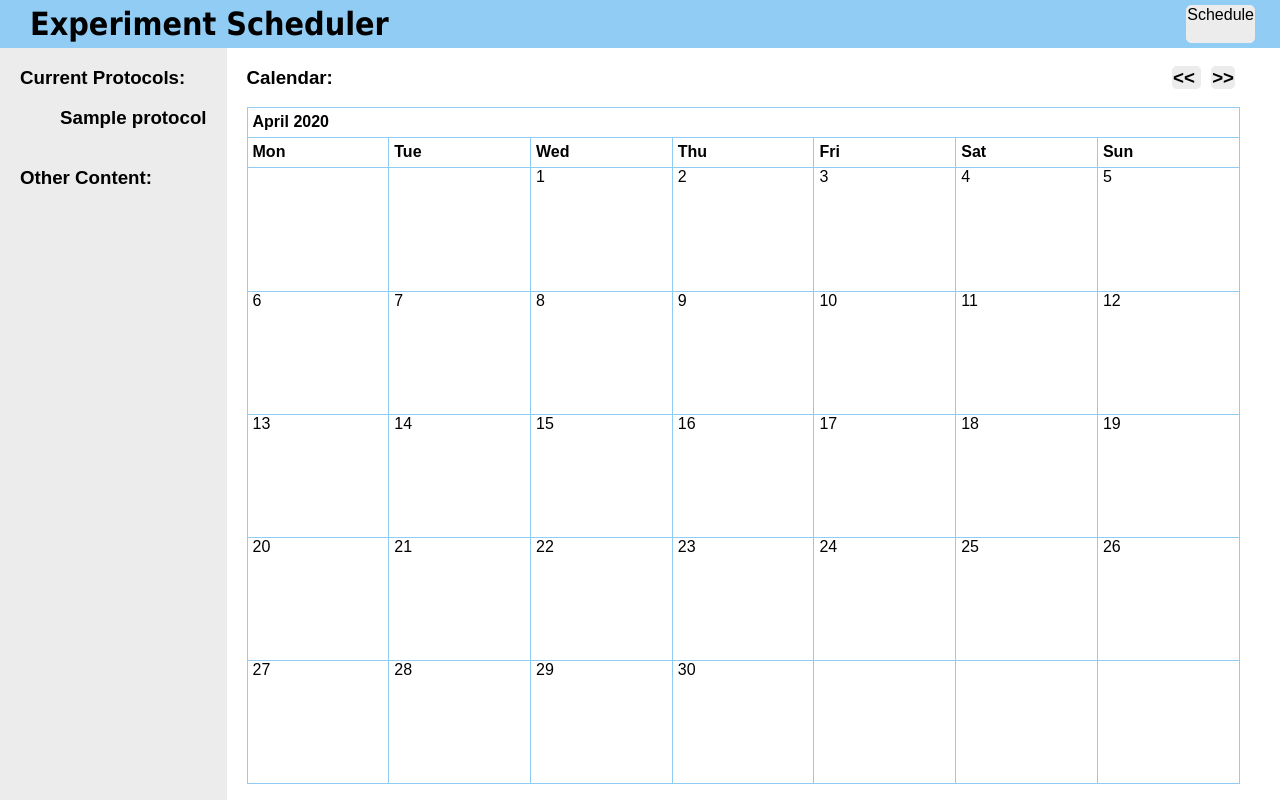
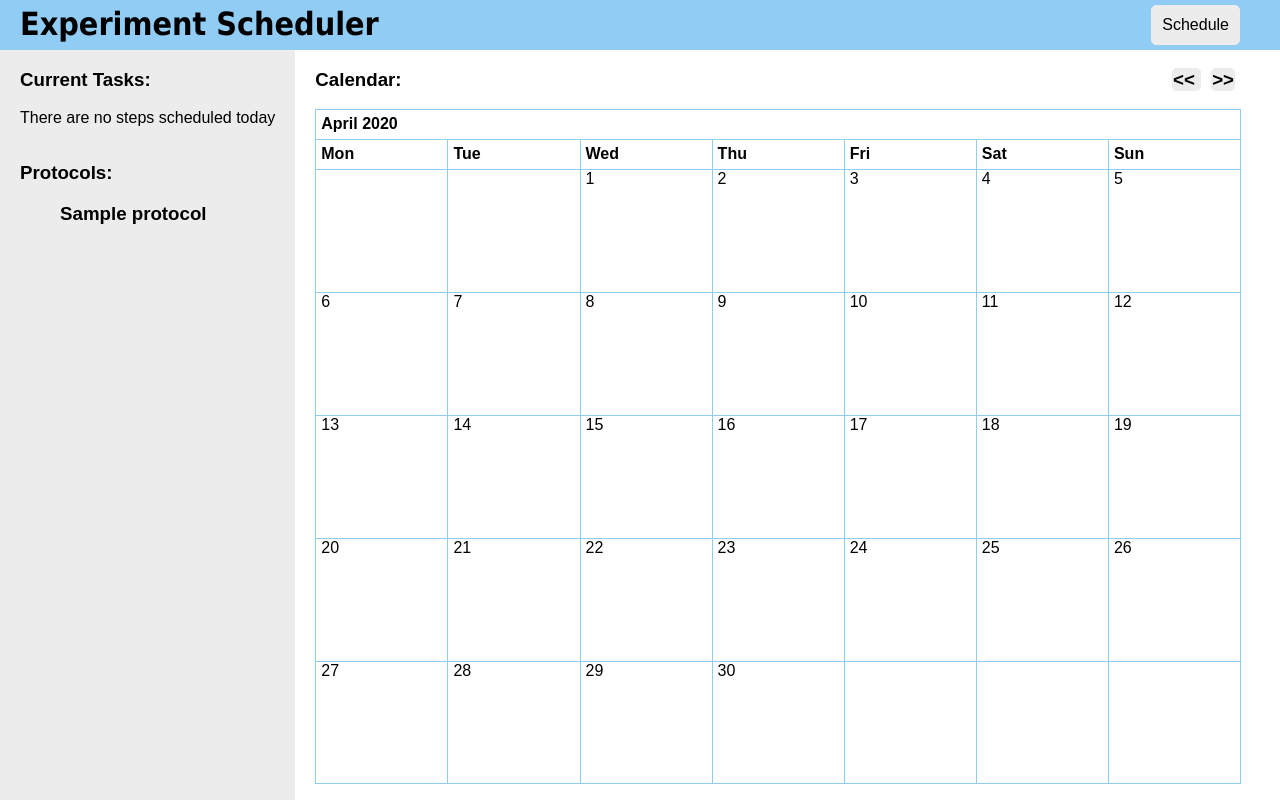
Before and after one commit to jmattick/experiment_planner, a Django app: page /protocols/ in a window 1280 px wide. Run offline with Django 3.2, Linux system fonts and the light colour scheme; tables that the repository leaves empty hold one stand-in row (values such as "Sample post").

Commit message:
update index view

```diff
--- a/protocols/static/protocols/style.css
+++ b/protocols/static/protocols/style.css
@@ -30,6 +30,12 @@ body {
 
 }
 
+#schedule-btn {
+    vertical-align: middle;
+    padding: 10px;
+    margin-right: 20px;
+}
+
 header {
     display: flex;
     flex-direction: row;
@@ -38,7 +44,7 @@ header {
 
 header > h1 {
     padding: 5px 0px 5px 0px;
-    margin: 0px 10px;
+    margin: 0px 0px;
     /*color: #f6d51f;*/
     color: var(--nav-font-color);
     font-family: Tahoma, Geneva, sans-serif;
@@ -52,6 +58,10 @@ h1 a {
 a {
     text-decoration: none;
     color: var(--body-font-color);
+}
+
+a:hover {
+    text-shadow: 2px 2px 8px gray;
 }
 
 table {
--- a/protocols/templates/protocols/header.html
+++ b/protocols/templates/protocols/header.html
@@ -5,7 +5,7 @@
     <div class = "nav" id = "navbar">
         <header>
             <h1><a href="{% url 'protocols:index'%}">Experiment Scheduler</a></h1>
-            <a class = "generic-btn" href="{% url 'protocols:scheduler' %}">Schedule</a>
+            <a id = "schedule-btn" class = "generic-btn" href="{% url 'protocols:scheduler' %}">Schedule</a>
 
 
         </header>
--- a/protocols/templates/protocols/index.html
+++ b/protocols/templates/protocols/index.html
@@ -3,7 +3,27 @@
     <div class = "main">
         <aside>
             <div>
-                <h3>Current Protocols:</h3>
+                <h3>Current Tasks:</h3>
+                {% if events %}
+                    <!--<table class="white-background">
+                        <tr>
+                            <th><strong>Protocol</strong></th>
+                            <th><strong>Days</strong></th>
+                        </tr>-->
+                    <ul>
+                        {% for event in events %}
+                            <li>
+                                <h3><a href="{% url 'protocols:event_edit' event.id %}">{{event.title}}</a></h3>
+                            </li>
+                        {% endfor %}
+                    </ul>
+                        <!--</table>-->
+                {% else %}
+                    <p>There are no steps scheduled today</p>
+                {% endif %}
+            </div>
+            <div>
+                <h3>Protocols:</h3>
             {% if protocol_list %}
                 <!--<table class="white-background">
                     <tr>
@@ -22,9 +42,7 @@
                 <p>No protocols are available</p>
             {% endif %}
             </div>
-            <div>
-                <h3>Other Content:</h3>
-            </div>
+
         </aside>
 
         <div class = "calendar-container">
--- a/protocols/views.py
+++ b/protocols/views.py
@@ -139,6 +139,8 @@ class IndexView(ListView):
     def get_context_data(self, **kwargs):
         context = super().get_context_data(**kwargs)
         context['protocol_list'] = Protocol.objects.all()
+        events = Event.objects.filter(start_time__date=datetime.now())
+        context['events'] = events
         d = get_date(self.request.GET.get('month', None))
         cal = Calendar(d.year, d.month)
         html_cal = cal.formatmonth(withyear=True)
```
